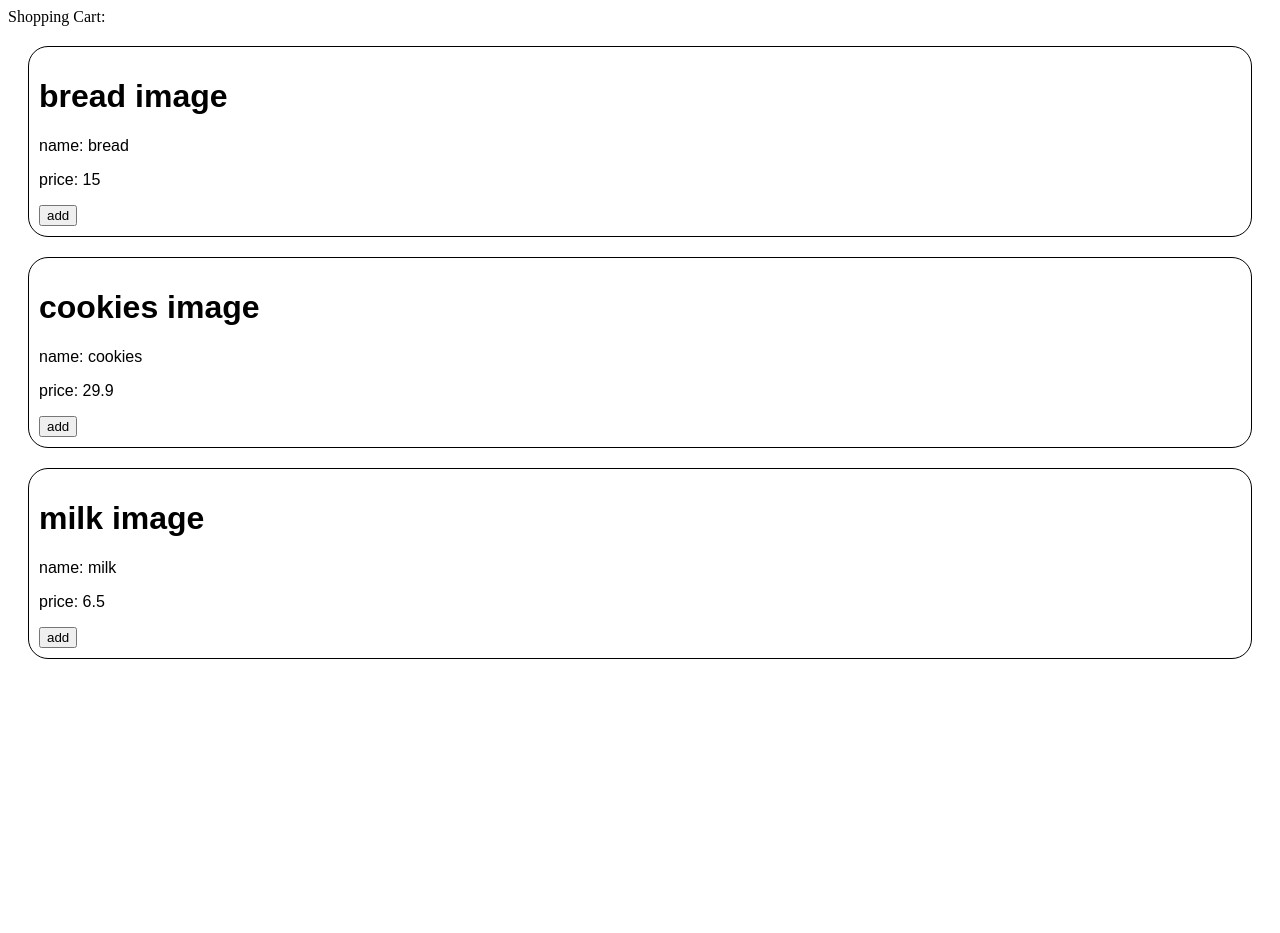
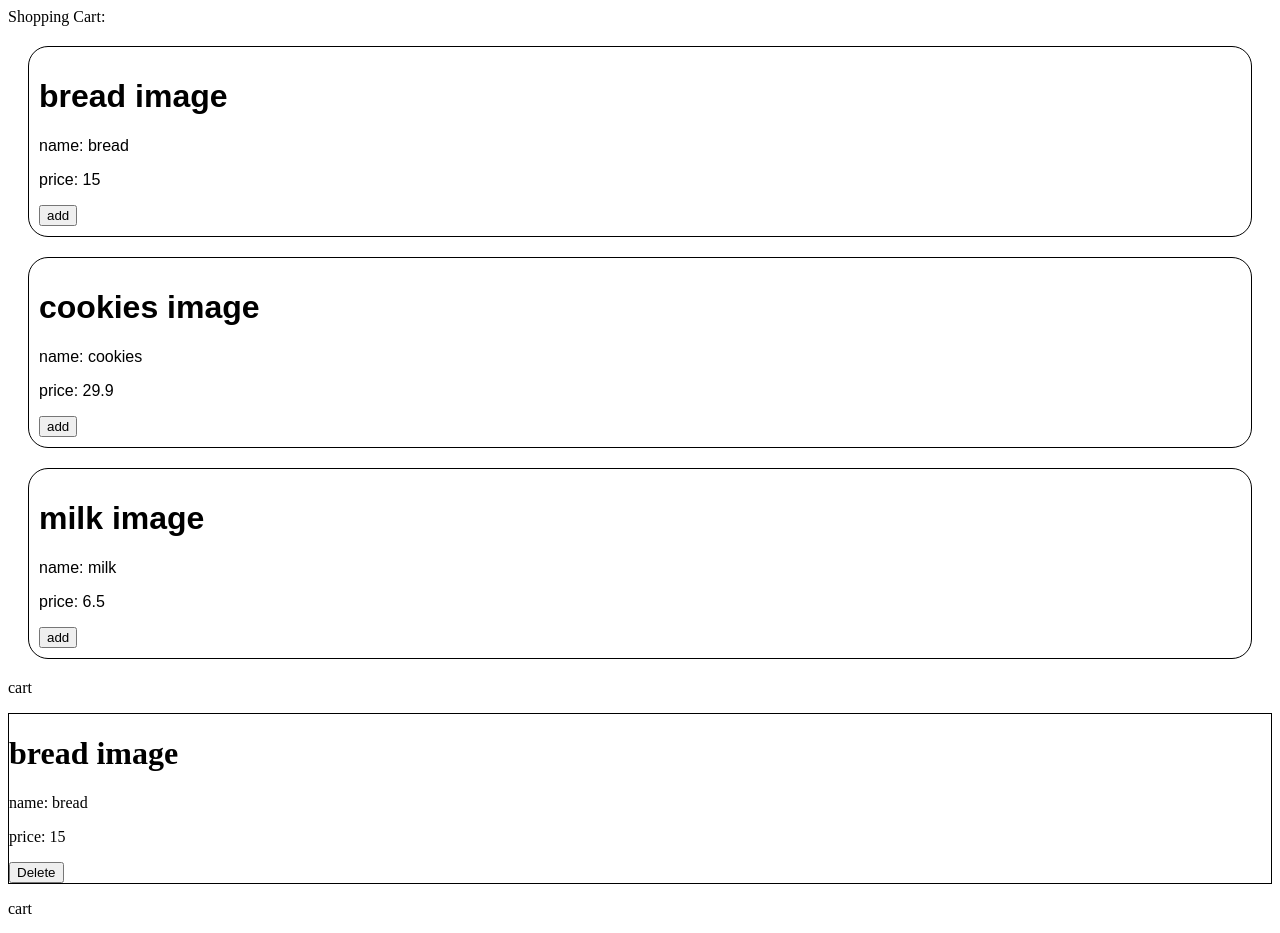
Before and after one commit to shacharki/shoppingCart, an Angular app: page / in a window 1280 px wide. Shown: the top 933 px of the page. Before the commit the page ends 800 px from the top, so only its background shows below. Built offline with nearby package versions, Linux system fonts and the light colour scheme.

Commit message:
cart component

```diff
--- a/src/app/app.module.ts
+++ b/src/app/app.module.ts
@@ -6,12 +6,14 @@ import { AppComponent } from './app.component';
 
 import { ProductsComponent } from './components/products/products.components';
 import { ProductComponent } from './components/product/product.component';
+import { CartComponent } from './components/cart/cart.component';
 
 @NgModule({
   declarations: [
     AppComponent,
     ProductsComponent,
-    ProductComponent
+    ProductComponent,
+    CartComponent
   ],
   imports: [
     BrowserModule,
--- /dev/null
+++ b/src/app/components/cart/cart.component.html
@@ -0,0 +1,12 @@
+<p>cart</p>
+<div
+*ngIf= "!!product"
+class="product-container"
+[ngStyle]="{border: product.price > 5 ? '1px solid black' : '2px solid black'}"
+[ngClass]="{'good-product':product.price > 5}"
+>
+    <h1>{{product.image}}</h1>
+    <p>name: {{product.name}}</p>
+    <p>price: {{product.price}}</p>
+    <button (click)="deletProduct()">Delete</button>
+</div>
--- /dev/null
+++ b/src/app/components/cart/cart.component.ts
@@ -0,0 +1,20 @@
+import { Component, Input, Output, EventEmitter } from '@angular/core';
+import { Product } from '../models/product.interface';
+
+@Component({
+  selector: 'app-cart',
+  templateUrl: './cart.component.html',
+  styleUrls: ['./cart.component.scss']
+})
+export class CartComponent {
+
+  @Input() product!: Product;
+  @Input() productIndex!: number;
+
+@Output() onDeleteProduct: EventEmitter<number> = new EventEmitter();
+
+  public deletProduct(){
+    this.onDeleteProduct.emit(this.productIndex)
+  }
+
+}
--- a/src/app/components/product/product.component.ts
+++ b/src/app/components/product/product.component.ts
@@ -16,6 +16,7 @@ export class ProductComponent {
 
 
   @Input() product!: Product;
+  @Input() type!: boolean;
 
   public addProduct(event: Event): void{
     // this.product = {
--- a/src/app/components/products/products.components.html
+++ b/src/app/components/products/products.components.html
@@ -1,4 +1,11 @@
 <div class="products">
-     {{ title }}
-    <app-product *ngFor="let product of listOfProducts" [product]="product">{{product}}</app-product>
+    {{ title }}
+    <app-product
+    *ngFor="let product of listOfProducts
+    let i = index"
+    [product]="product">
+    </app-product>
+    <app-cart *ngFor="let product of listOfProducts
+     let i = index" [product]="product"
+    [productIndex]="i" (onDeleteProduct)="deleteProduct($event)"></app-cart>
 </div>
--- a/src/app/components/products/products.components.ts
+++ b/src/app/components/products/products.components.ts
@@ -1,4 +1,4 @@
-import { Component, Input, OnInit, SimpleChanges,OnChanges,AfterViewInit,OnDestroy } from '@angular/core'
+import { Component, Input, OnInit, SimpleChanges, OnChanges, AfterViewInit, OnDestroy } from '@angular/core'
 import { Product } from '../models/product.interface';
 
 @Component({
@@ -8,9 +8,9 @@ import { Product } from '../models/product.interface';
 
 })
 
-export class ProductsComponent implements OnInit,OnChanges,AfterViewInit,OnDestroy {
+export class ProductsComponent implements OnInit, OnChanges, AfterViewInit, OnDestroy {
     title = 'Shopping Cart:';
-    public listOfProducts: Product[] =[
+    public listOfProducts: Product[] = [
         {
             name: 'bread',
             price: 15,
@@ -31,9 +31,17 @@ export class ProductsComponent implements OnInit,OnChanges,AfterViewInit,OnDestr
         }
     ]
 
+    public deleteProduct(productIndex: number): void {
+        this.listOfProducts
+    //      this.listOfProducts = {
+    //   name: 'bread',
+    //   price: 15,
+    //   image: 'bread image',
+    //   cart: false,
+    // }
 
+    }
     ngOnInit() {
-        console.log("Products on init")
     }
 
     ngOnChanges(changes: SimpleChanges): void {
@@ -41,10 +49,8 @@ export class ProductsComponent implements OnInit,OnChanges,AfterViewInit,OnDestr
     }
 
     ngAfterViewInit() {
-        console.log("after view init")
     }
 
     ngOnDestroy(): void {
-        console.log("On Destroy")
     }
 }
```
Also changed, not shown: src/app/components/cart/cart.component.scss (added), 1 other file (tests, documents, lock files or other folders).
